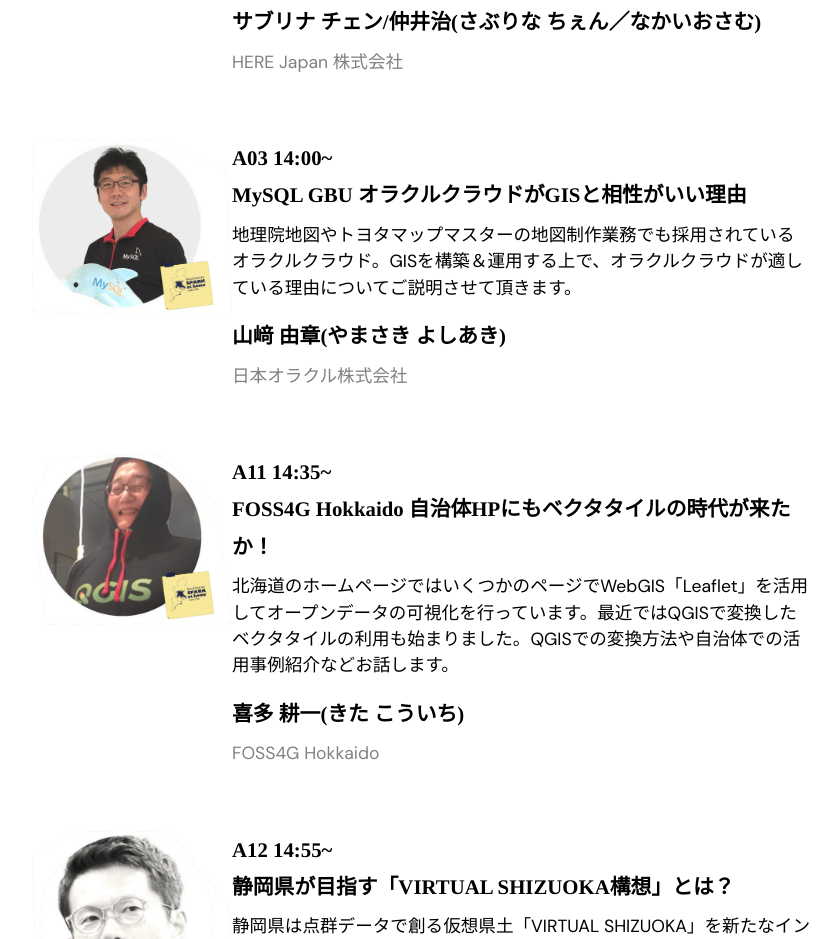
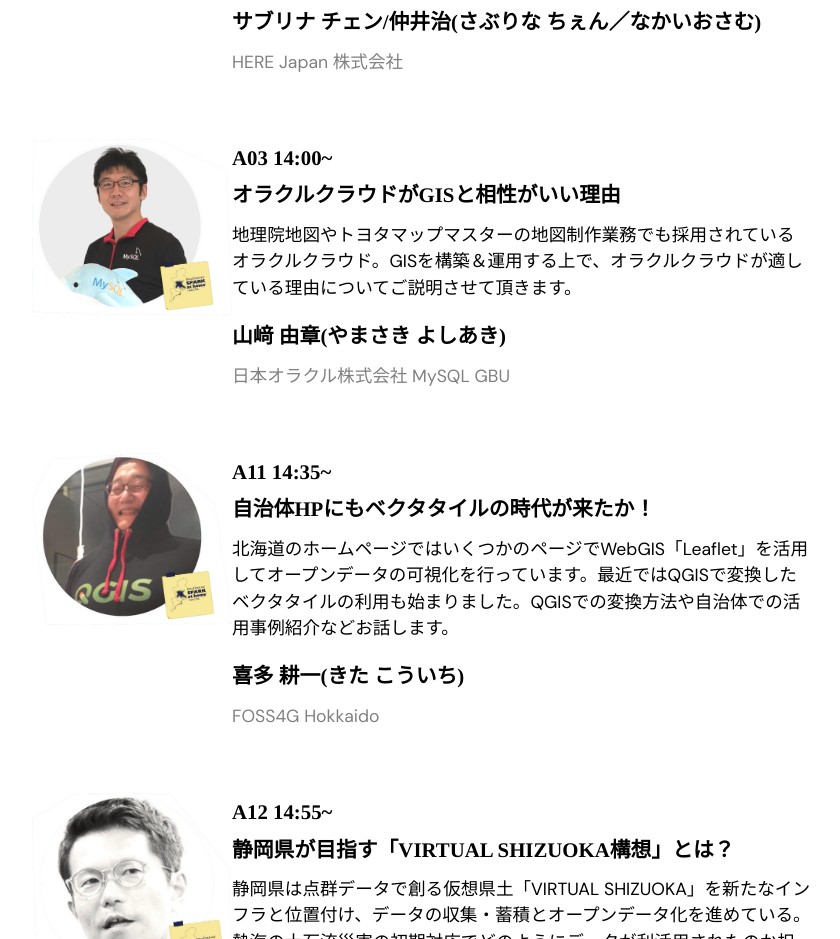
Before and after one commit to ctyo/2021, a plain HTML site: page index.html in a window 1280 px wide. Shown: the part 4755-5694 px from the top of the page, without its empty margins (218-1058 px from the left). Drawn offline with nearby package versions, Linux system fonts and the light colour scheme; a web font is replaced by a local one.

Commit message:
deploy: 83cd8dfe9d576cd511cd646669ac5e2a508eda32

```diff
--- a/index.html
+++ b/index.html
@@ -180,11 +180,11 @@
                             <h4>
                                 A03 14:00~
                                 <br />
-                                MySQL GBU オラクルクラウドがGISと相性がいい理由
+                                オラクルクラウドがGISと相性がいい理由
                             </h4>
                             <p>地理院地図やトヨタマップマスターの地図制作業務でも採用されているオラクルクラウド。GISを構築＆運用する上で、オラクルクラウドが適している理由についてご説明させて頂きます。</p>
                             <h4>山﨑 由章(やまさき よしあき)</h4>
-                            <p class="belong">日本オラクル株式会社</p>
+                            <p class="belong">日本オラクル株式会社 MySQL GBU</p>
                         </div>
                     </div>
                     <div class="speaker">
@@ -193,7 +193,7 @@
                             <h4>
                                 A11 14:35~
                                 <br />
-                                FOSS4G Hokkaido 自治体HPにもベクタタイルの時代が来たか！
+                                自治体HPにもベクタタイルの時代が来たか！
                             </h4>
                             <p>北海道のホームページではいくつかのページでWebGIS「Leaflet」を活用してオープンデータの可視化を行っています。最近ではQGISで変換したベクタタイルの利用も始まりました。QGISでの変換方法や自治体での活用事例紹介などお話します。</p>
                             <h4>喜多 耕一(きた こういち)</h4>
```
